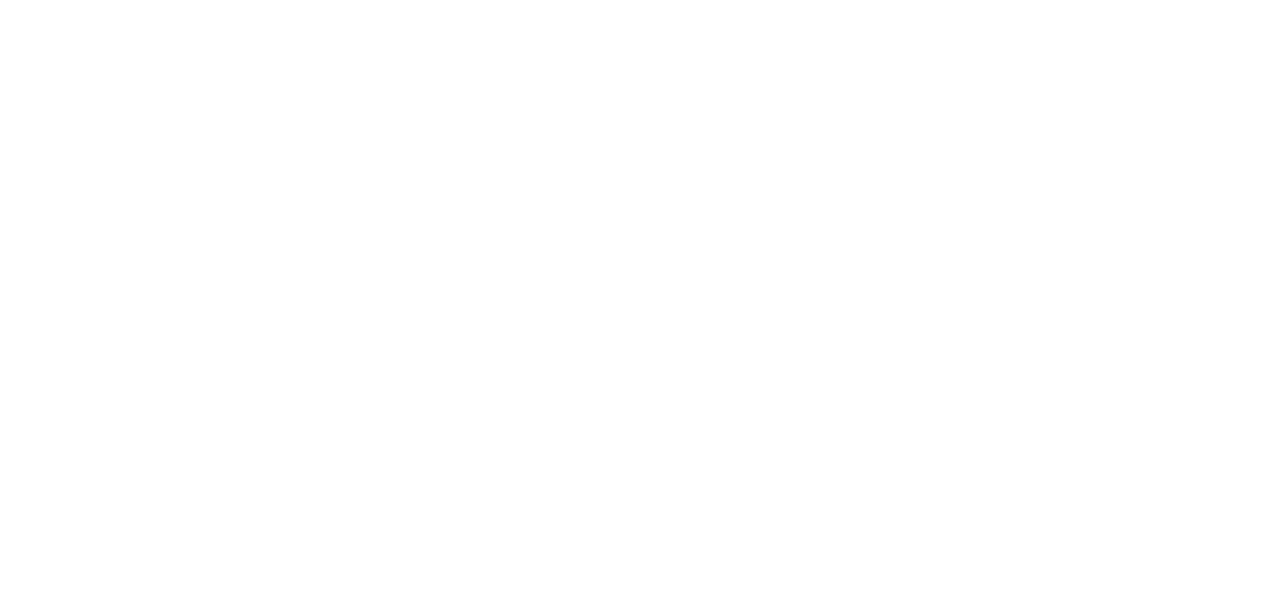
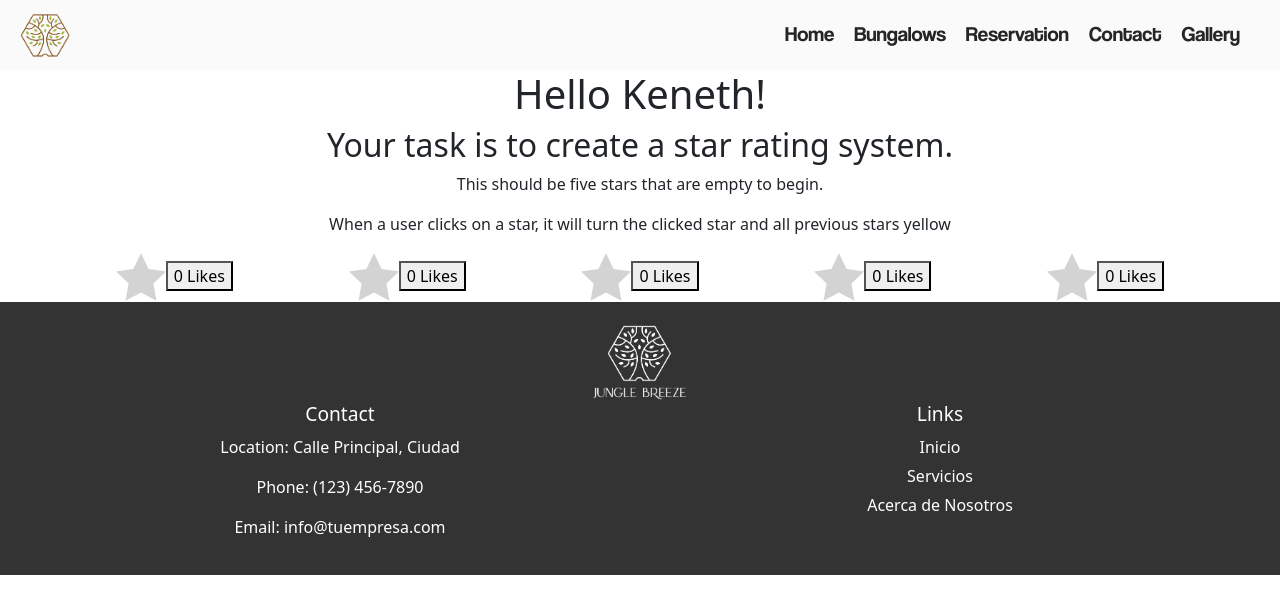
Before and after one commit to KenBoost/hotel-jb-app-, a React (Create React App) app: page /gallery in a window 1280 px wide. Before the commit this address had no page. Shown: the top 614 px of the page. Built offline with nearby package versions, Linux system fonts and the light colour scheme.

Commit message:
using usestate

```diff
--- a/src/App.js
+++ b/src/App.js
@@ -6,6 +6,7 @@ import Layout from './pages/Layout';
 import Home from './pages/Home';
 import Contact from './pages/Contact';
 import Rooms from './pages/Rooms';
+import Gallery from './pages/Gallery'
 
 
 
@@ -17,6 +18,7 @@ function App() {
           <Route index element={<Home />} />
           <Route path="rooms" element={<Rooms />} />
           <Route path="contact" element={<Contact />} />
+          <Route path="gallery" element={<Gallery/>} />
         </Route>
       </Routes>
      </Router>
--- a/src/components/Nav/index.js
+++ b/src/components/Nav/index.js
@@ -24,6 +24,9 @@ const Nav = () => {
         <Link to="/contact">
         <li><a href="#">Contact</a></li>
         </Link>
+        <Link to="/gallery">
+        <li><a href="#">Gallery</a></li>
+        </Link>
       </ul>
     </nav>
   );
--- /dev/null
+++ b/src/components/Star/index.js
@@ -0,0 +1,24 @@
+import {useState} from 'react'
+import './index.scss'
+const Star = ({index, onStar, selectedStar})=> { // recibe los props
+
+    const[likes, setLikes] = useState(0);
+
+    const isSelected = index <= selectedStar
+
+    return (
+      <div className = {`star ${isSelected ? 'filled' : 'empty'}`} onClick={() => onStar(index)} >
+        <svg
+          xmlns="http://www.w3.org/2000/svg"
+          width="50"
+          height="50"
+          viewBox="0 0 24 24"
+        >
+          <path d="M12 .587l3.668 7.568 8.332 1.151-6.064 5.828 1.48 8.279-7.416-3.967-7.417 3.967 1.481-8.279-6.064-5.828 8.332-1.151z" />
+        </svg>
+        <button onClick={() => setLikes(likes + 1)}>{likes} Likes</button>
+      </div>
+    );
+  };
+
+export default Star
--- /dev/null
+++ b/src/components/Star/index.scss
@@ -0,0 +1,14 @@
+ .stars{
+    display: flex;
+    justify-content: space-evenly
+
+ }
+
+  .empty {
+    fill: lightgray;
+  }
+
+  .filled {
+    fill: gold;
+
+  }
--- a/src/pages/Gallery/index.jsx
+++ b/src/pages/Gallery/index.jsx
@@ -0,0 +1,37 @@
+import {useState} from "react";
+import React from "react";
+import './index.scss';
+import Star from '../../components/Star';
+
+const Gallery = () => {
+
+    const [selectedStar, setselectedStar] = React.useState(0); //Rastrear la estrella
+
+    const onStar = (index) => { //Actualizar ele stado Selected Star
+
+      setselectedStar(index)
+
+   }
+    return (
+      <div className = "App">
+        <h1>Hello Keneth!</h1>
+        <h2>Your task is to create a star rating system.</h2>
+        <p>This should be five stars that are empty to begin.</p>
+        <p>
+          When a user clicks on a star, it will turn the clicked star and all
+          previous stars yellow
+        </p>
+        <div className = "stars">
+        <Star onStar = {onStar}  index= {1}  selectedStar = {selectedStar} />
+        <Star onStar = {onStar}  index= {2}  selectedStar = {selectedStar}/>
+        <Star onStar = {onStar}  index= {3}  selectedStar = {selectedStar}/>
+        <Star onStar = {onStar}  index= {4}  selectedStar = {selectedStar}/>
+        <Star onStar = {onStar}  index= {5}  selectedStar = {selectedStar}/>
+        </div>
+
+      </div>
+    );
+  };
+
+
+export default Gallery;
--- a/src/pages/Gallery/index.scss
+++ b/src/pages/Gallery/index.scss
@@ -0,0 +1,9 @@
+
+
+  .empty {
+    fill: lightgray;
+  }
+
+  .filled {
+    fill: gold;
+  }
```
